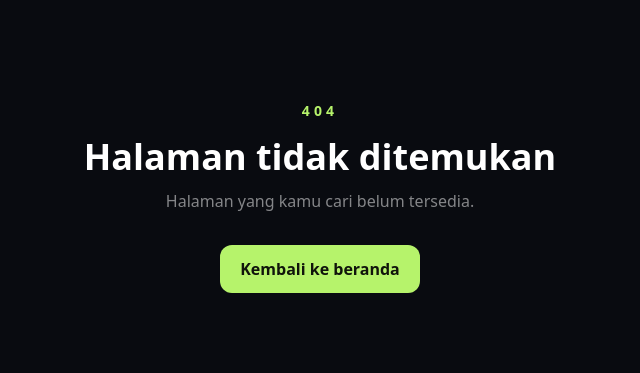
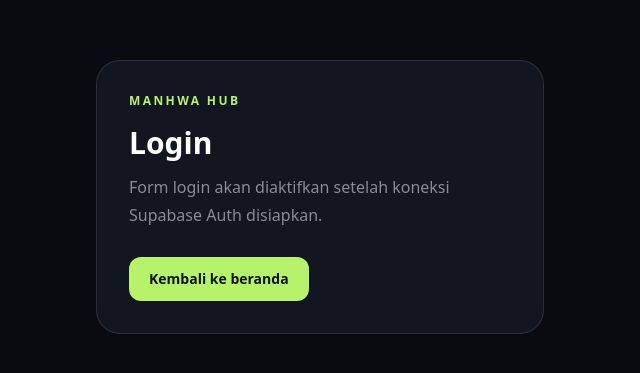
Before and after one commit to manhwa-hub/manhwa, a Next.js app: page /login in a window 1280 px wide. Before the commit this address had no page. Shown: the part 203-576 px from the top of the page, without its empty margins (320-960 px from the left). Built offline with nearby package versions, Linux system fonts and the light colour scheme.

Commit message:
feat: add login preview route

```diff
--- /dev/null
+++ b/src/app/login/page.tsx
@@ -0,0 +1,5 @@
+import Link from "next/link";
+export const metadata = { title: "Login" };
+export default function LoginPreview() {
+  return <main className="grid min-h-screen place-items-center bg-[#090b10] px-5 text-white"><section className="w-full max-w-md rounded-3xl border border-white/10 bg-[#121620] p-8"><p className="text-xs font-bold tracking-[.2em] text-[#b6f36b]">MANHWA HUB</p><h1 className="mt-4 text-3xl font-black">Login</h1><p className="mt-3 leading-7 text-white/50">Form login akan diaktifkan setelah koneksi Supabase Auth disiapkan.</p><Link href="/" className="mt-7 inline-block rounded-xl bg-[#b6f36b] px-5 py-3 text-sm font-bold text-[#10140b]">Kembali ke beranda</Link></section></main>;
+}
```
